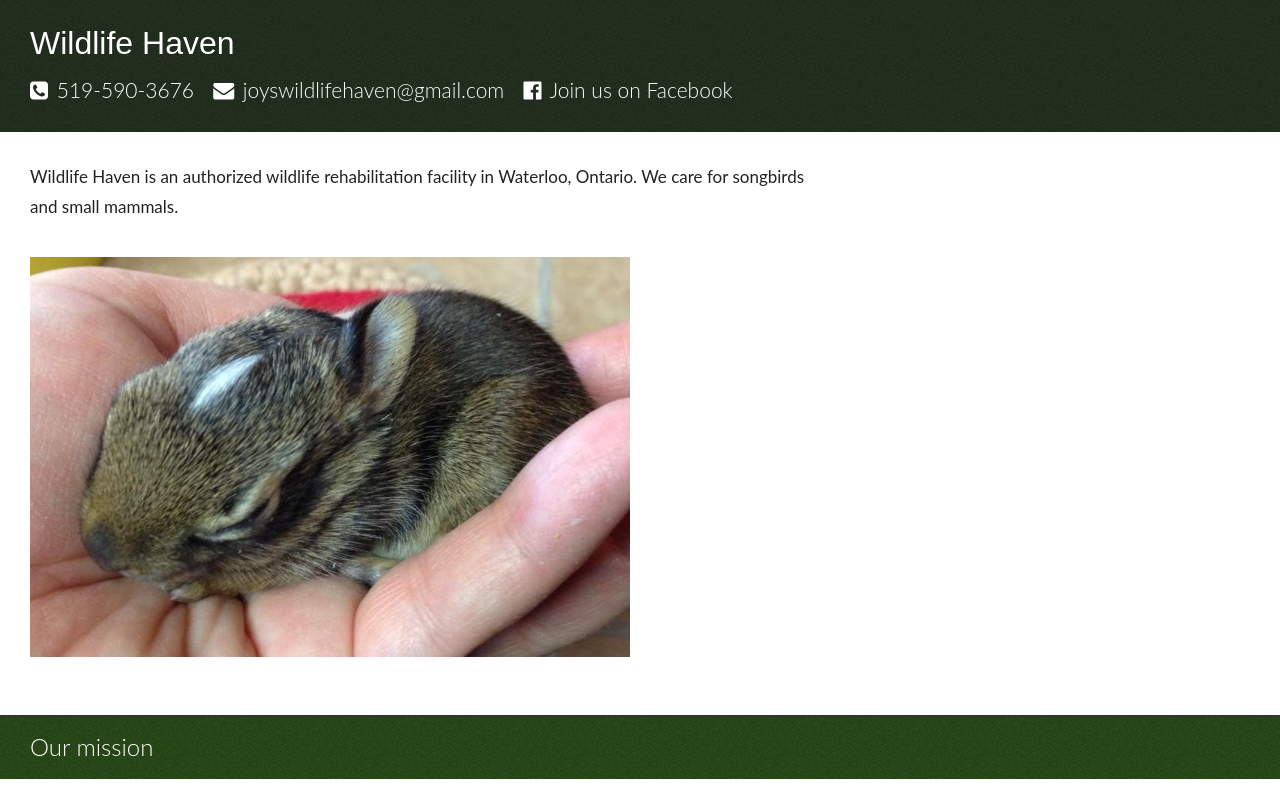
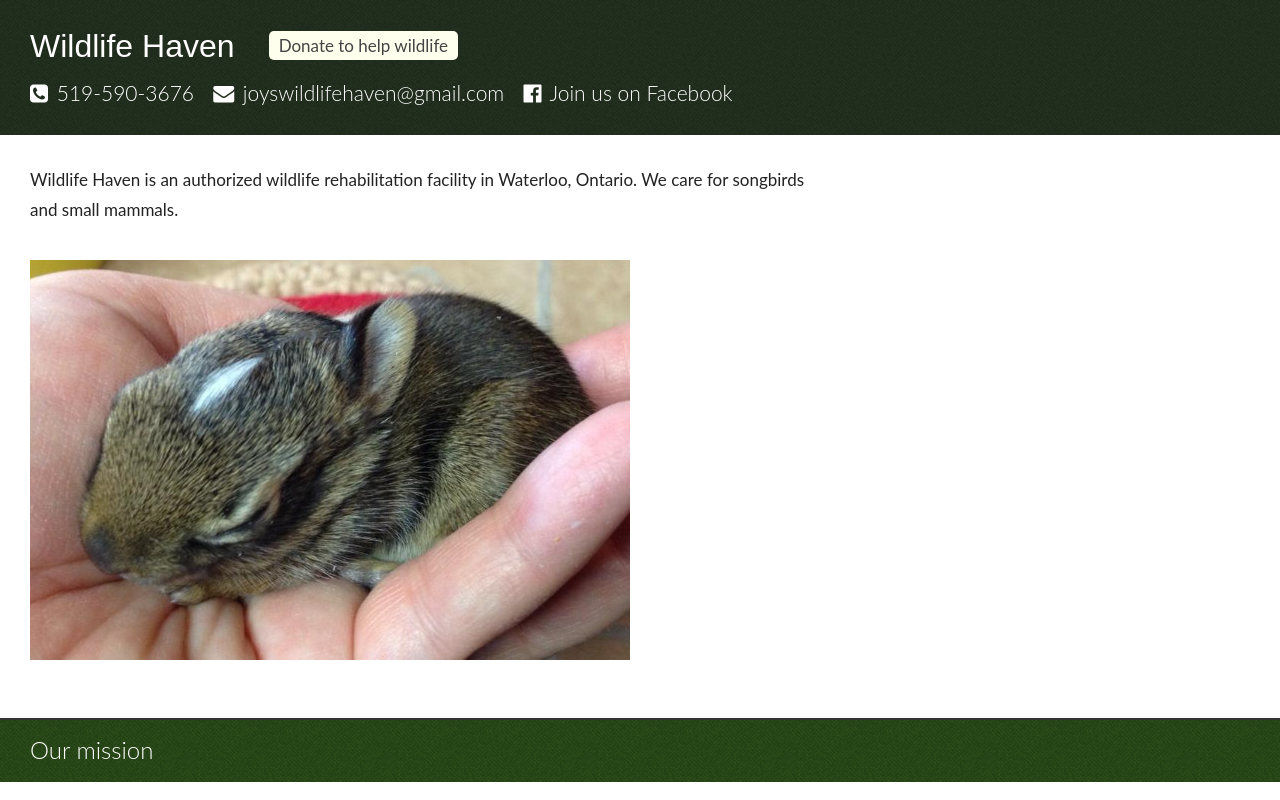
Before and after one commit to michaellaszlo/wildlife-haven, a plain HTML site: page local_copy/index.html in a window 1280 px wide. Shown: the top 800 px of the page. Drawn offline with Linux system fonts and the light colour scheme; a script that the page names is missing.

Commit message:
Donation button at top right

```diff
--- a/local_copy/css/wh.css
+++ b/local_copy/css/wh.css
@@ -39,12 +39,39 @@ a:hover {
   font-family: Lato, sans-serif;
   font-weight: 300;
 }
+#header h1 {
+  display: inline-block;
+}
+#donationBanner {
+  display: inline-block;
+  white-space: nowrap;
+  position: relative;
+  bottom: 5px;
+  padding-left: 30px;
+  padding-top: 15px;
+}
+#header #donationBanner a {
+  font-family: Lato, sans-serif;
+  font-weight: 400;
+  font-size: 14px;
+  padding: 4px 10px;
+  border-radius: 5px;
+  background: #ffe;
+  color: #444;
+}
+#header #donationBanner a:hover {
+  color: #222;
+  background: #ffc;
+}
 .contact {
   font-size: 18px;
 }
 @media (min-width: 360px) {
   .contact {
     font-size: 21px;
+  }
+  #header #donationBanner a {
+    font-size: 17px;
   }
 }
 h1 {
--- a/local_copy/index.html
+++ b/local_copy/index.html
@@ -39,6 +39,11 @@ if (domain == 'wildlifehavenwaterloo.ca') {
 <div id="header">
 
 <h1> Wildlife Haven </h1>
+
+<div id="donationBanner">
+  <a href="#donations">Donate to help wildlife</a>
+</div>
+<br>
 
 <div class="contact phone">
   <a href="tel:519-590-3676">
@@ -142,7 +147,7 @@ songbirds and small mammals. </p>
  alt="A clump of five young birds (nestlings)" />
 
 
-<h2> Donations </h3>
+<h2 id="donations"> Donations </h3>
 
 <p> Wildlife Haven receives no government funding. We rely on the efforts
 of volunteers and the generosity of supporters. You can help us continue
@@ -226,9 +231,6 @@ processed securely by PayPal. Major credit cards are accepted. </p>
   </div>
 </div>
 
-<img src="i/photos/chicken.and.groundhog.600x422.jpg"
- alt="Chicken and groundhog" />
-
 
 <h2> Amazon link </h2>
 
@@ -252,6 +254,10 @@ us a small commission. </p>
 
 <p> When you want to order from Amazon, going through our link is an
 easy way to support Wildlife Haven. </p>
+
+
+<img src="i/photos/chicken.and.groundhog.600x422.jpg"
+ alt="Chicken and groundhog" />
 
 
 </div><!--end content -->
```
Also changed, not shown: notes.txt.
